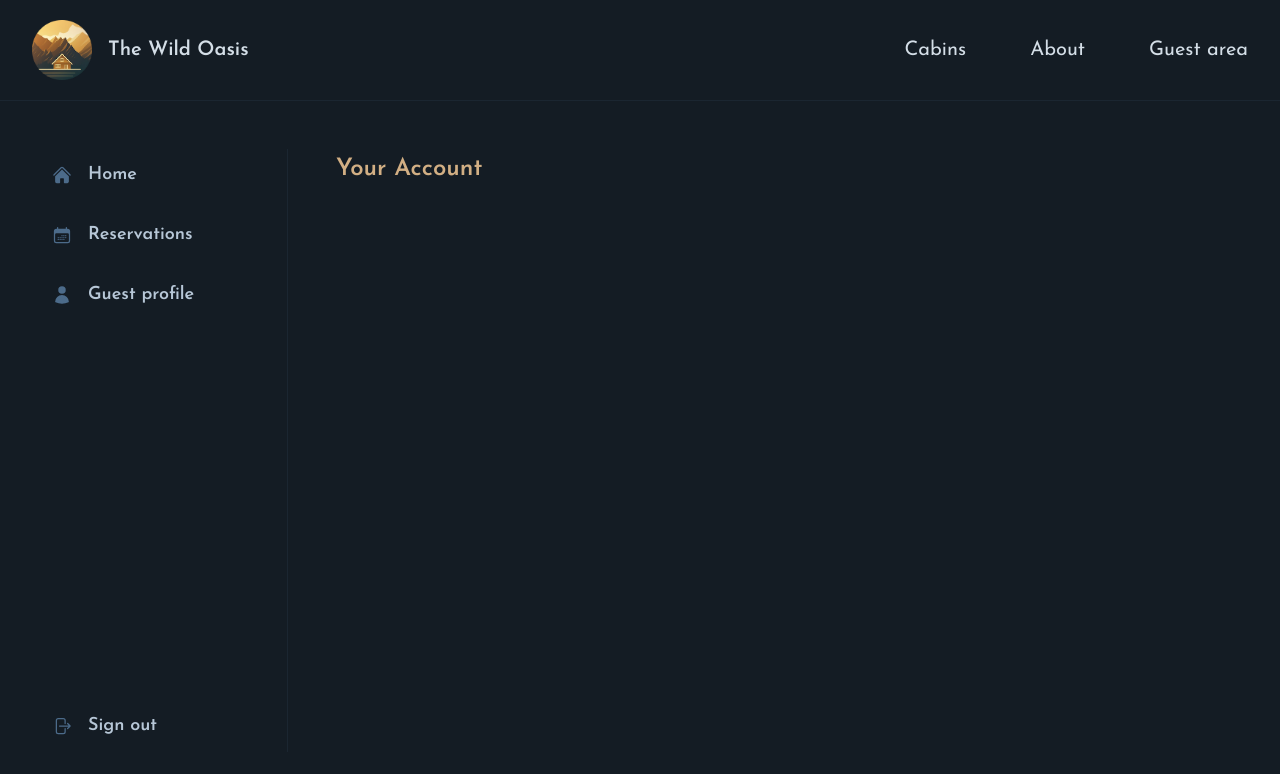
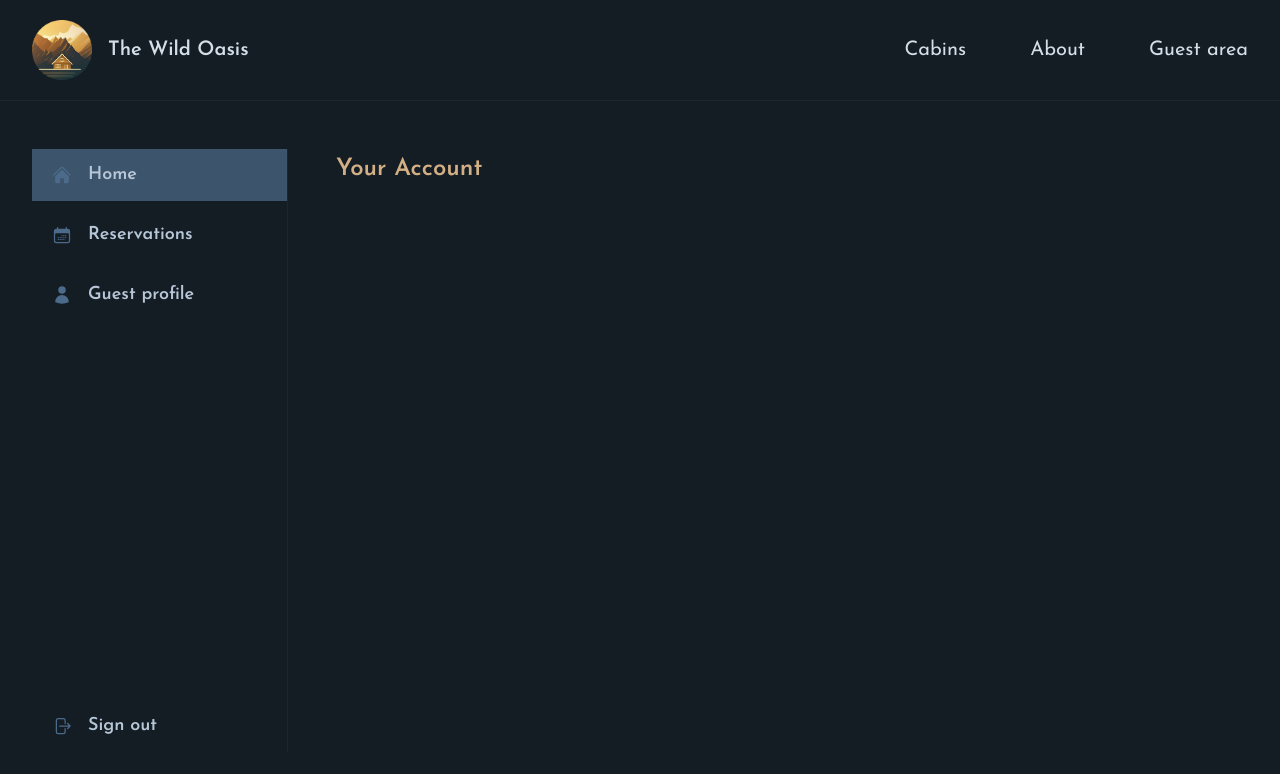
Before and after one commit to ricky-antonio/wild-oasis-website, a Next.js app: page /account in a window 1280 px wide. Shown: the top 774 px of the page. Built offline with nearby package versions, Linux system fonts and the light colour scheme.

Commit message:
highlight active link

```diff
--- a/app/_components/SideNavigation.js
+++ b/app/_components/SideNavigation.js
@@ -1,3 +1,5 @@
+"use client"
+
 import {
     CalendarDaysIcon,
     HomeIcon,
@@ -5,6 +7,7 @@ import {
 } from "@heroicons/react/24/solid";
 import SignOutButton from "@/app/_components/SignOutButton";
 import Link from "next/link";
+import { usePathname } from "next/navigation";
 
 const navLinks = [
     {
@@ -25,13 +28,15 @@ const navLinks = [
 ];
 
 const SideNavigation = () => {
+    const pathname = usePathname();
+
     return (
         <nav className="border-r border-primary-900">
             <ul className="flex h-full flex-col gap-2 text-lg">
                 {navLinks.map((link) => (
                     <li key={link.name}>
                         <Link
-                            className={`flex items-center gap-4 px-5 py-3 font-semibold text-primary-200 transition-colors hover:bg-primary-900 hover:text-primary-100`}
+                            className={`flex items-center gap-4 px-5 py-3 font-semibold text-primary-200 transition-colors hover:bg-primary-900 hover:text-primary-100 ${pathname === link.href && "bg-primary-700"}`}
                             href={link.href}
                         >
                             {link.icon}
```
